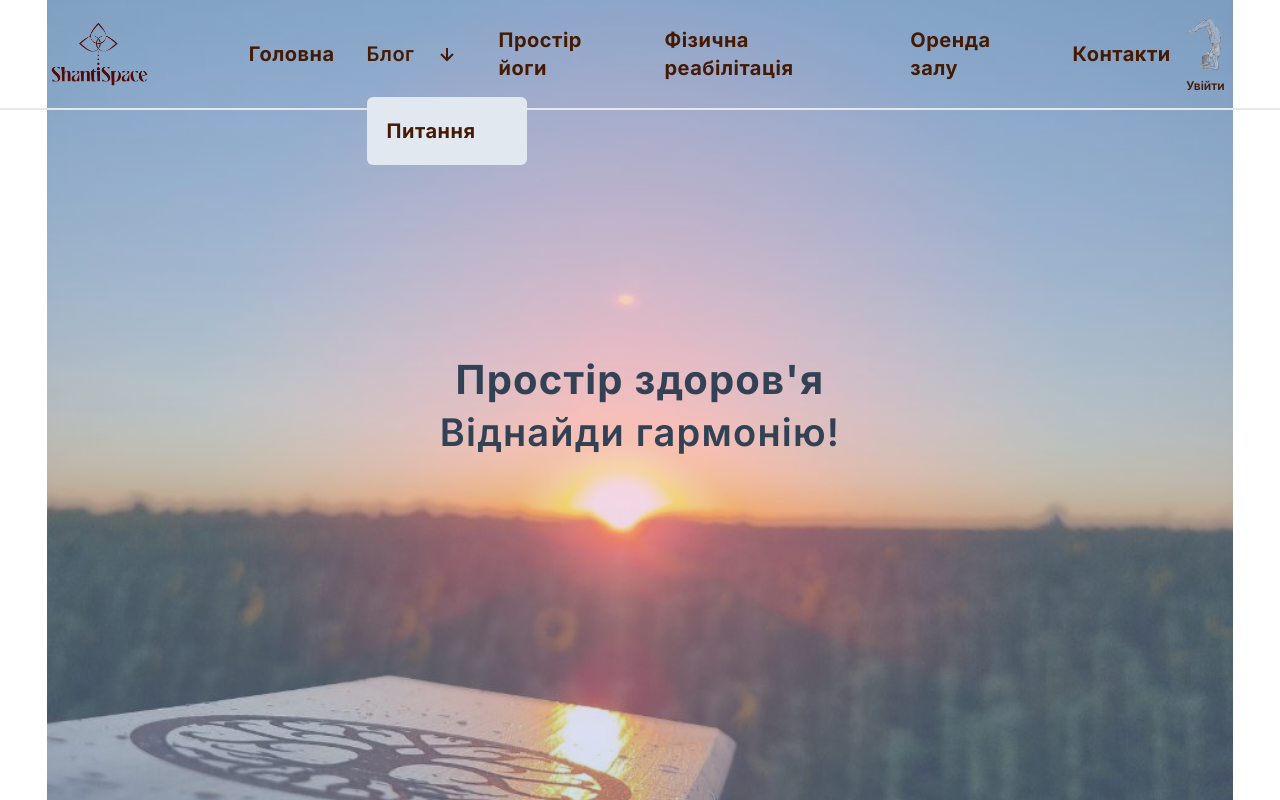
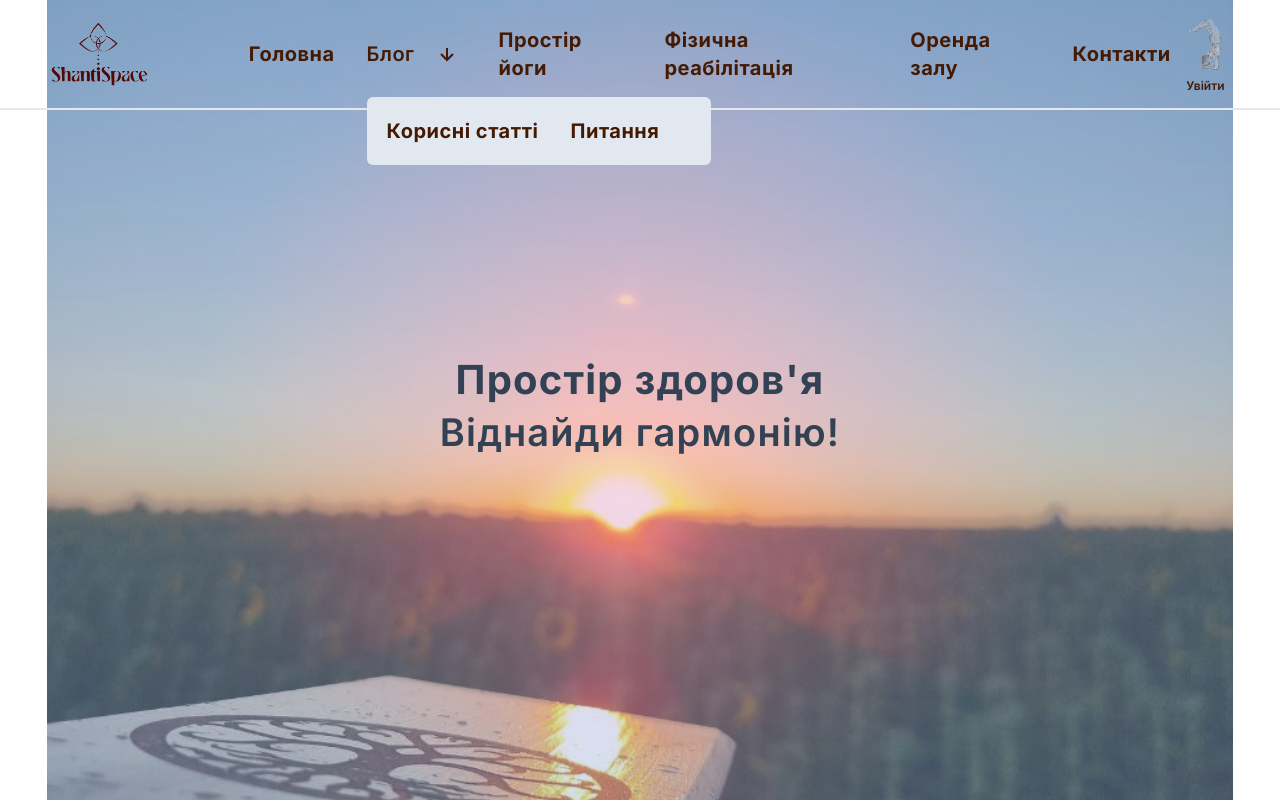
Before and after one commit to Tetyanka-T/shantispace, a Next.js app: page / in a window 1280 px wide. Both pictures are taken after a click on the button 446 px from the left and 53 px from the top of the page. Shown: the top 800 px of the page. Built offline with nearby package versions, Linux system fonts and the light colour scheme; no server answers; what pusher, tailwindcss-animated would draw is missing.

Commit message:
fix menu

```diff
--- a/components/Admin/NavBar/NavBarAdminDescktop.tsx
+++ b/components/Admin/NavBar/NavBarAdminDescktop.tsx
@@ -30,6 +30,9 @@ const NavBarAdminDescktop = () => {
 
                 {adminMenu && (
                     <ul className="text-gray-700 absolute top-[55px] left-0 bg-slate-200 p-5 flex justify-center items-center w-max z-50 rounded-md">
+                        <li className='mr-8 hover:text-amber-950 font-bold hover:border-b-2 hover:border-amber-950' onClick={() => setAdminMenu(false)}>
+                            <Link href='/blog'>Корисні статті</Link>
+                        </li>
                         <li className="mr-8 hover:text-amber-950 font-bold hover:border-b-2 hover:border-amber-950" onClick={() => setAdminMenu(false)}>
                             <Link href="/chat">Чат</Link>
                         </li>
--- a/components/Admin/NavBar/NavBarAdminMobile.tsx
+++ b/components/Admin/NavBar/NavBarAdminMobile.tsx
@@ -31,6 +31,9 @@ const NavBarAdminMobile = ({ onClick }: {onClick: Function}) => {
 
                 {adminMenu && (
                     <ul className="px-3">
+                        <li className="my-2" onClick={() => onClick()}>
+                            <Link href='/blog'>Корисні статті</Link>
+                        </li>
                         <li onClick={() => onClick()} className="my-2">
                             <Link href="/chat">Чат</Link>
                         </li>
--- a/components/NavBar/NavBar.jsx
+++ b/components/NavBar/NavBar.jsx
@@ -105,6 +105,12 @@ const NavBar = () => {
                     className='mr-8 hover:text-amber-950 font-bold hover:border-b-2 hover:border-amber-950'
                     onClick={() => setUserMenu(false)}
                   >
+                    <Link href='/blog'>Корисні статті</Link>
+                  </li>
+                  <li
+                    className='mr-8 hover:text-amber-950 font-bold hover:border-b-2 hover:border-amber-950'
+                    onClick={() => setUserMenu(false)}
+                  >
                     <Link href='/questions'>Питання</Link>
                   </li>
                 </ul>
--- a/components/NavBar/NavBarNotAuthMobile.tsx
+++ b/components/NavBar/NavBarNotAuthMobile.tsx
@@ -33,6 +33,9 @@ const NavBarNotAuthMobile = ({ onClick }: {onClick: Function}) => {
             {userMenu && (
                 <ul className="px-3">
                     <li onClick={() => onClick()} className="my-2">
+                        <Link href="/blog">Корисні статті</Link>
+                    </li>
+                    <li onClick={() => onClick()} className="my-2">
                         <Link href="/questions">Питання</Link>
                     </li>
                 </ul>
--- a/components/User/NavBar/NavBarUserDesctop.tsx
+++ b/components/User/NavBar/NavBarUserDesctop.tsx
@@ -32,6 +32,9 @@ const NavBarUserDesctop = () => {
                 {userMenu && (
                     <ul className="absolute top-[57px] left-0 bg-slate-200 p-5 flex justify-center items-center w-max z-50 rounded-md">
                         <li className="mr-8 hover:text-amber-950 font-bold hover:border-b-2 hover:border-amber-950" onClick={() => setUserMenu(false)}>
+                            <Link href='/blog'>Корисні статті</Link>
+                        </li>
+                        <li className="mr-8 hover:text-amber-950 font-bold hover:border-b-2 hover:border-amber-950" onClick={() => setUserMenu(false)}>
                             <Link href="/chat">Чат</Link>
                         </li>
                         <li className="mr-8 hover:text-amber-950 font-bold hover:border-b-2 hover:border-amber-950" onClick={() => setUserMenu(false)}>
--- a/components/User/NavBar/NavBarUserMobile.tsx
+++ b/components/User/NavBar/NavBarUserMobile.tsx
@@ -31,6 +31,9 @@ const NavBarUserMobile = ({ onClick }: {onClick: Function}) => {
 
             {userMenu && (
                 <ul className="px-3">
+                    <li className="my-2" onClick={() => onClick()}>
+                        <Link href='/blog'>Корисні статті</Link>
+                    </li>
                     <li onClick={() => onClick()} className="my-2">
                         <Link href="/chat">Чат</Link>
                     </li>
```
